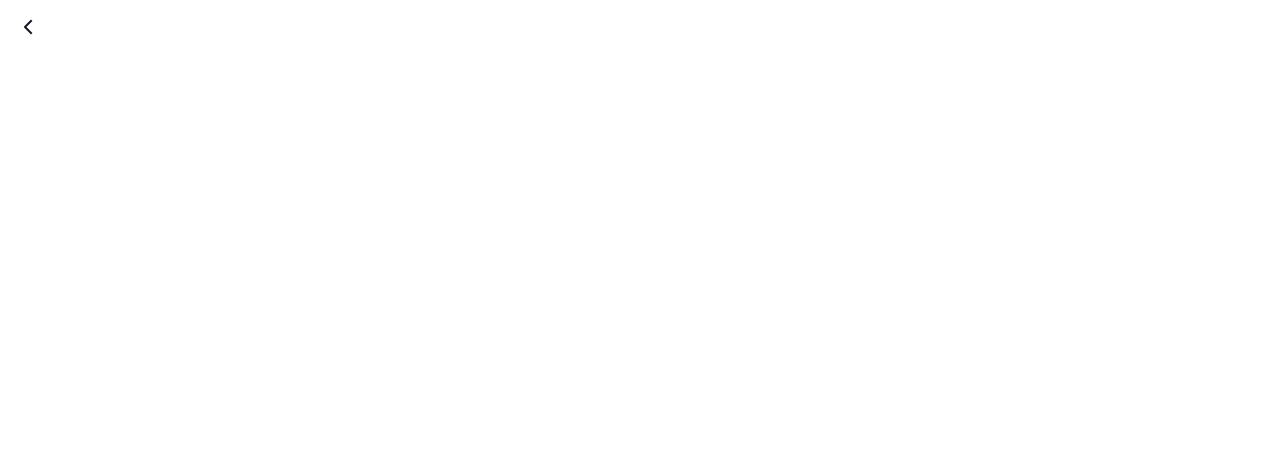
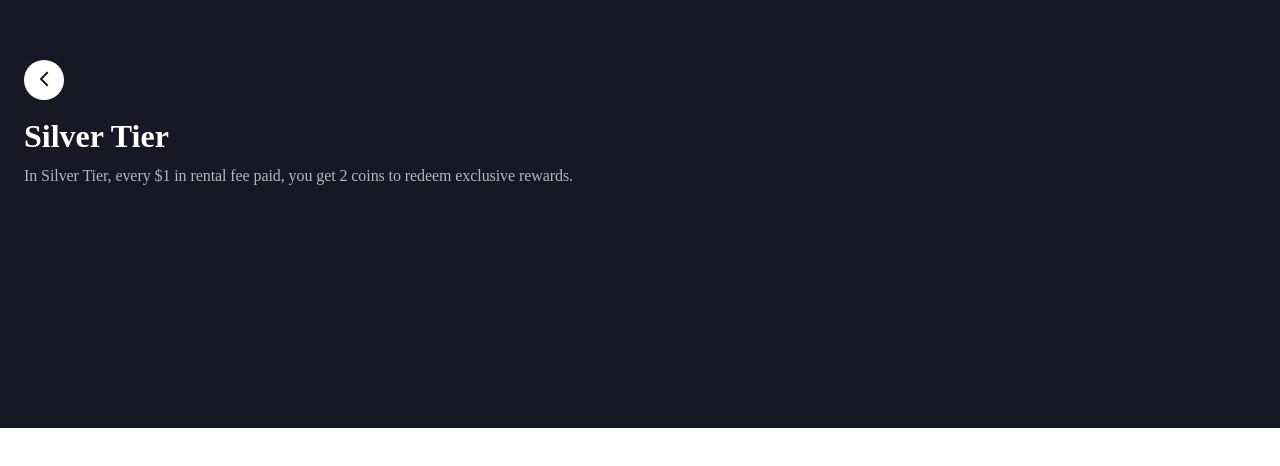
Before and after one commit to ngtruongthanh98/lumens-reactjs, a React (Create React App) app: page / in a window 1280 px wide. Shown: the top 466 px of the page. Built offline with nearby package versions, Linux system fonts and the light colour scheme; the HTML template or start-up script is replaced by a standard one.

Commit message:
Page header

```diff
--- a/src/App.css
+++ b/src/App.css
@@ -0,0 +1,4 @@
+* {
+  margin: 0;
+  padding: 0;
+}
--- a/src/pages/Page1/index.js
+++ b/src/pages/Page1/index.js
@@ -1,10 +1,21 @@
 import React from 'react';
 import BackButton from '../../components/BackButton';
+import './styles.scss';
 
 const Page1 = () => {
   return (
-    <div>
-      <BackButton />
+    <div className="page-1">
+      <div className="header">
+        <BackButton />
+
+        <div className="content-box">
+          <div className="title">Silver Tier</div>
+          <div className="content">
+            In Silver Tier, every $1 in rental fee paid, you get 2 coins to redeem exclusive
+            rewards.
+          </div>
+        </div>
+      </div>
     </div>
   );
 };
--- /dev/null
+++ b/src/pages/Page1/styles.scss
@@ -0,0 +1,37 @@
+.page-1 {
+  .header {
+    background-color: #171725;
+    height: 428px;
+
+    .back-button {
+      margin-top: 60px;
+      margin-left: 24px;
+    }
+
+    .content-box {
+      margin-top: 16px;
+      padding: 0 24px;
+
+      .title {
+        font-family: 'Hellix';
+        font-style: normal;
+        font-weight: 600;
+        font-size: 32px;
+        line-height: 40px;
+        color: #fff;
+      }
+
+      .content {
+        font-family: 'Hellix';
+        font-style: normal;
+        font-weight: 400;
+        font-size: 16px;
+        line-height: 24px;
+        letter-spacing: -0.005em;
+        color: #b5b5be;
+
+        margin-top: 8px;
+      }
+    }
+  }
+}
```
